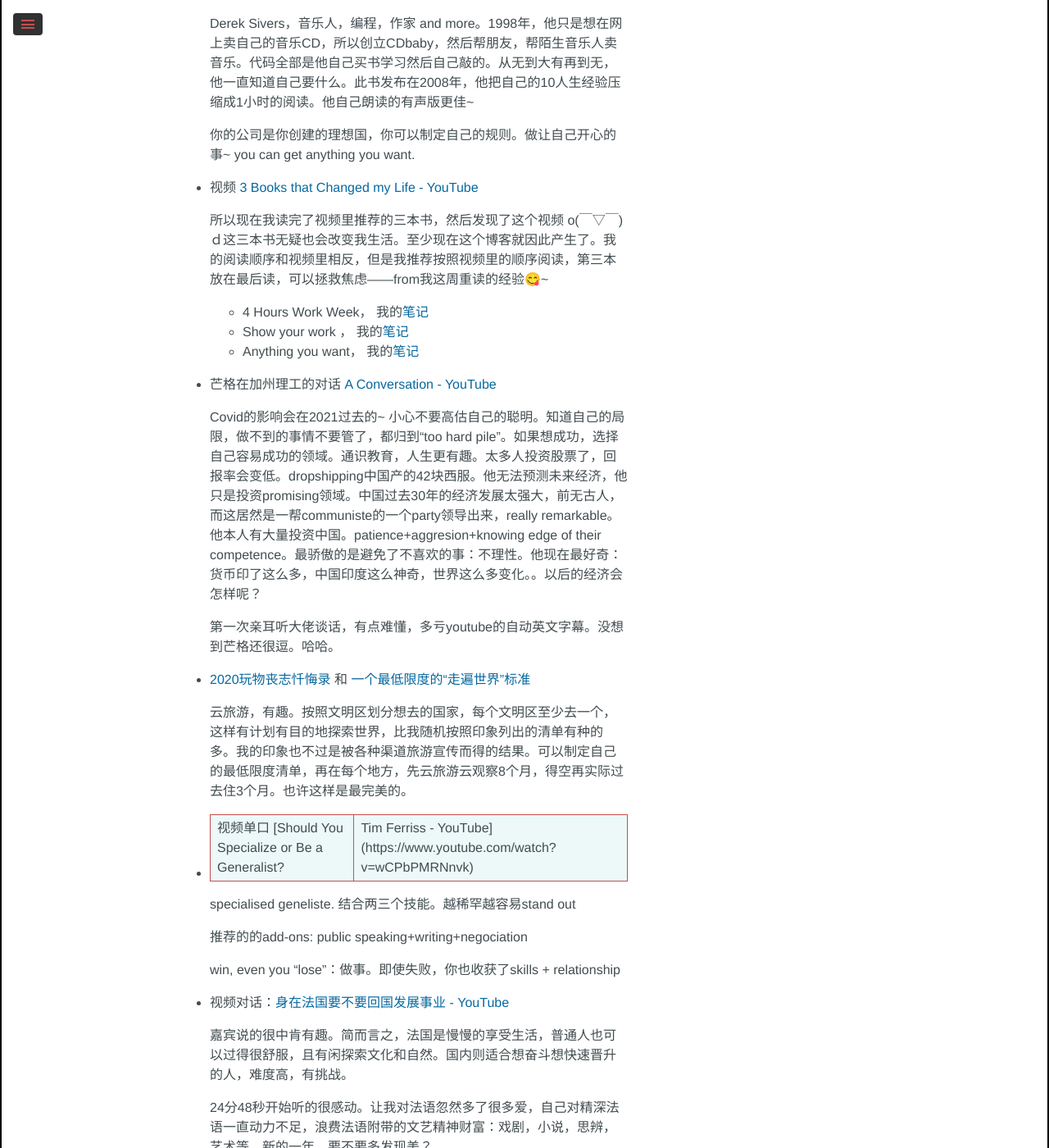
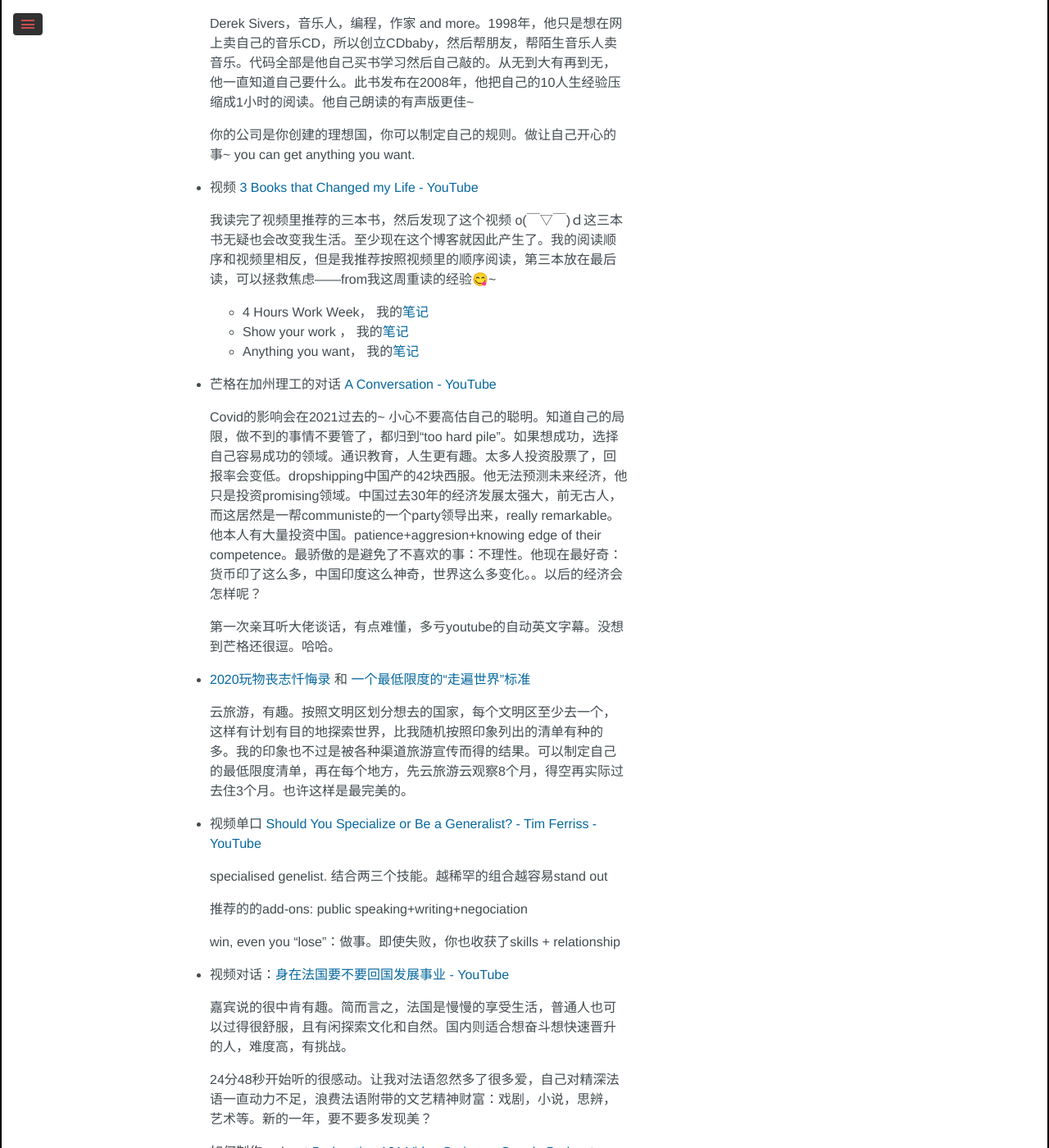
Before and after one commit to ericazhan/ericazhan.github.io, a Jekyll site: the page built from _posts/2021-01-08-weekly.md, in a window 1280 px wide and 1400 px high, scrolled down 465 px. Shown: the whole window at 82% size. Built offline with Jekyll 4.4.1, drawn with Linux system fonts in a browser that asks for light colours; some web fonts are replaced; comment, search, counter and statistics services are not loaded.

Commit message:
🤸‍♀️ UPDATE:

```diff
--- a/_posts/2021-01-08-weekly.md
+++ b/_posts/2021-01-08-weekly.md
@@ -21,7 +21,7 @@
 
 - 视频 [3 Books that Changed my Life - YouTube](https://www.youtube.com/watch?v=hv1gOEY3cs4)
 
-  所以现在我读完了视频里推荐的三本书，然后发现了这个视频  o(￣▽￣)ｄ这三本书无疑也会改变我生活。至少现在这个博客就因此产生了。我的阅读顺序和视频里相反，但是我推荐按照视频里的顺序阅读，第三本放在最后读，可以拯救焦虑——from我这周重读的经验😋~
+  我读完了视频里推荐的三本书，然后发现了这个视频  o(￣▽￣)ｄ这三本书无疑也会改变我生活。至少现在这个博客就因此产生了。我的阅读顺序和视频里相反，但是我推荐按照视频里的顺序阅读，第三本放在最后读，可以拯救焦虑——from我这周重读的经验😋~
 
   - 4 Hours Work Week， 我的[笔记](https://zhanluyan.com/210105the_4hours_workweek.html)
   - Show your work ， 我的[笔记](https://zhanluyan.com/201230show_your_work.html)
@@ -37,9 +37,9 @@
 
   云旅游，有趣。按照文明区划分想去的国家，每个文明区至少去一个，这样有计划有目的地探索世界，比我随机按照印象列出的清单有种的多。我的印象也不过是被各种渠道旅游宣传而得的结果。可以制定自己的最低限度清单，再在每个地方，先云旅游云观察8个月，得空再实际过去住3个月。也许这样是最完美的。
 
-- 视频单口 [Should You Specialize or Be a Generalist? | Tim Ferriss - YouTube](https://www.youtube.com/watch?v=wCPbPMRNnvk)
+- 视频单口 [Should You Specialize or Be a Generalist? - Tim Ferriss - YouTube](https://www.youtube.com/watch?v=wCPbPMRNnvk)
 
-  specialised geneliste. 结合两三个技能。越稀罕越容易stand out
+  specialised genelist. 结合两三个技能。越稀罕的组合越容易stand out
 
   推荐的的add-ons: public speaking+writing+negociation
 
```
